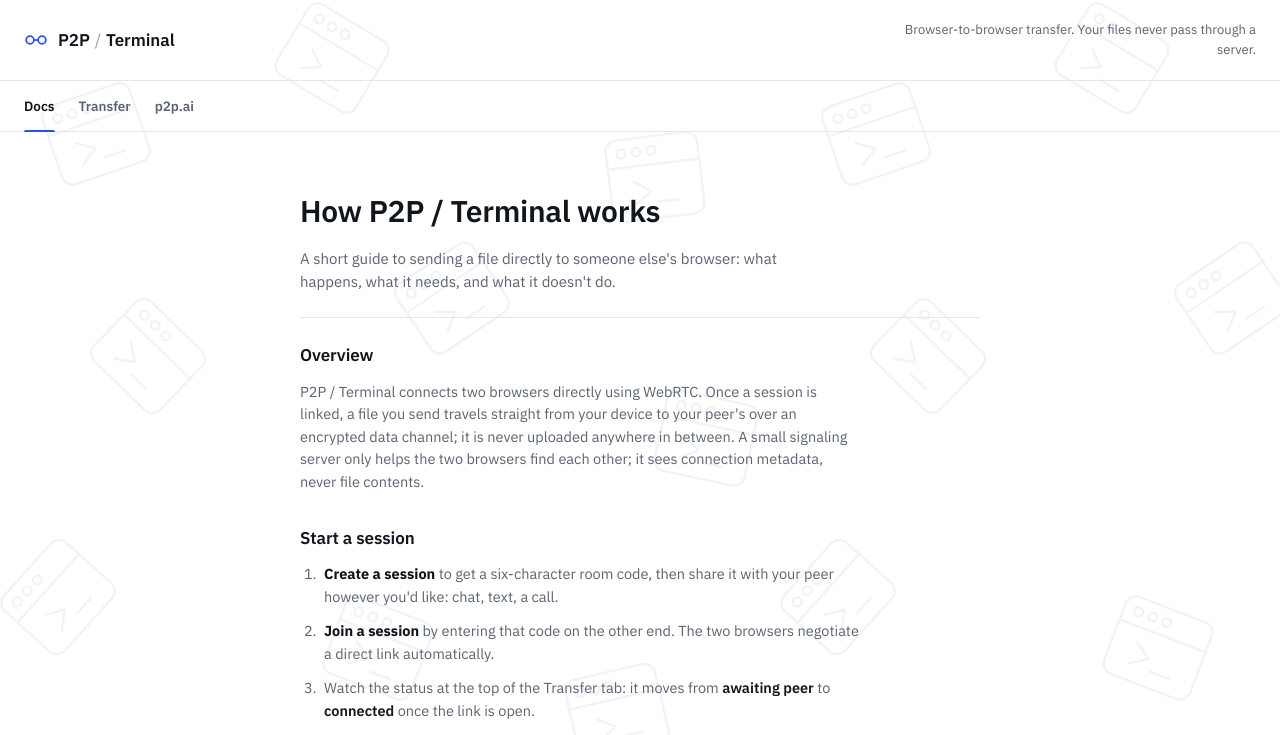
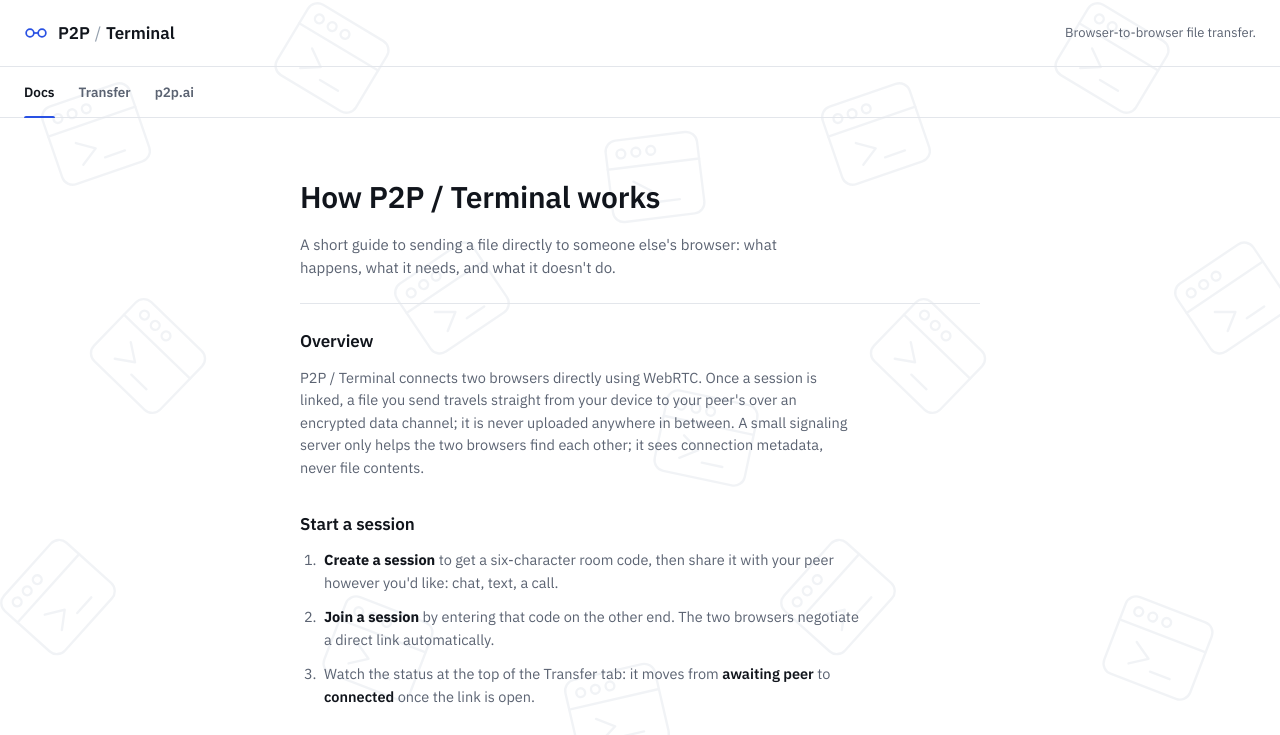
Before and after one commit to clementezeusgabriel01-iswrtg/P2P-web-file-sharing-terminal, a website: page index.html in a window 1280 px wide. Shown: the top 735 px of the page. Drawn offline with Linux system fonts and the light colour scheme.

Commit message:
Update index.html
Fixed header

```diff
--- a/index.html
+++ b/index.html
@@ -39,7 +39,7 @@
       </svg>
       <span class="brand-name">P2P <span class="brand-slash">/</span> Terminal</span>
     </div>
-    <p class="brand-tagline">Browser-to-browser transfer. Your files never pass through a server.</p>
+    <p class="brand-tagline">Browser-to-browser file transfer.</p>
   </header>
 
   <!-- ================================== SECTION NAV ================================== -->
```
